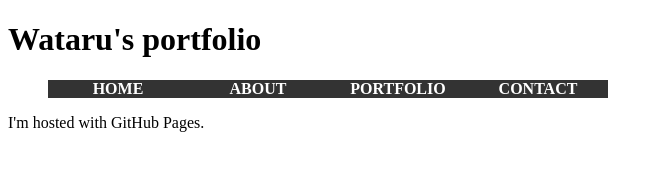
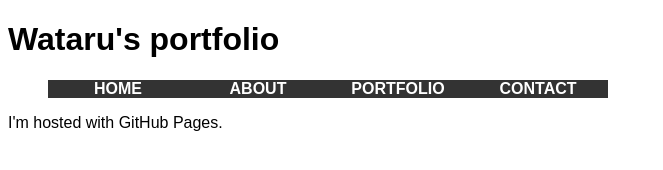
Before and after one commit to wtrst/wtrst.github.io, a plain HTML site: page index.html in a window 1280 px wide. Shown: the whole page, without its empty margins (0-663 px from the left). Drawn offline with Linux system fonts and the light colour scheme.

Commit message:
add new font

```diff
--- a/style.css
+++ b/style.css
@@ -1,6 +1,5 @@
-@font-face {
-    font-family: 'saxmono';
-    src: local('saxmono'), url('saxmono.ttf');
+body {
+    font-family: 'Varela Round', sans-serif;
 }
 
 #menu {
```
